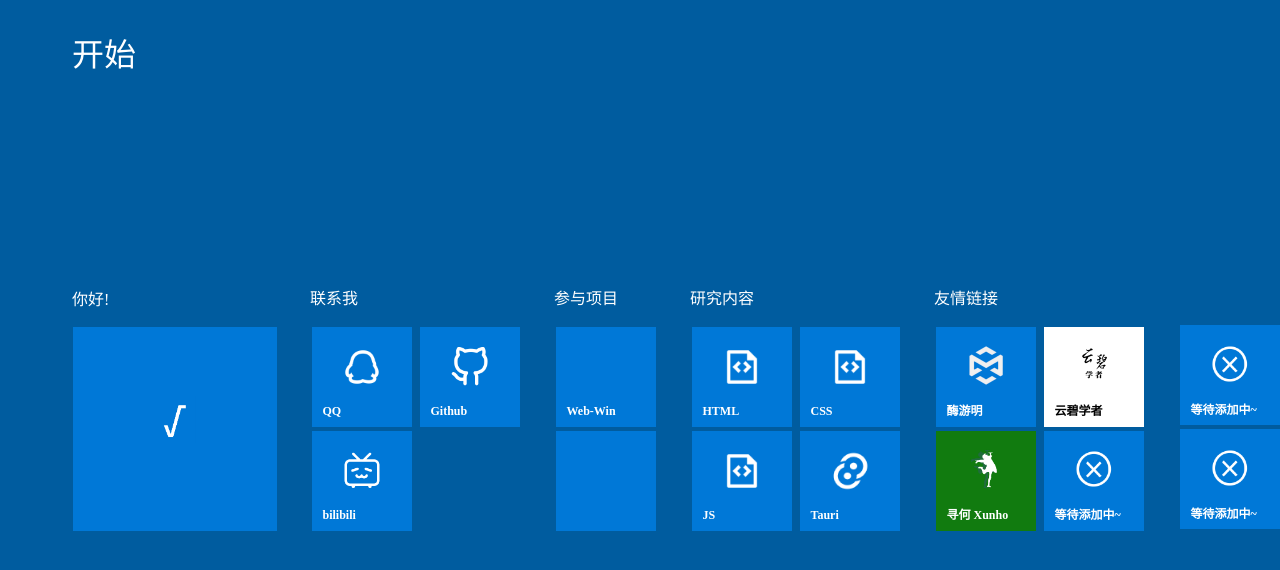
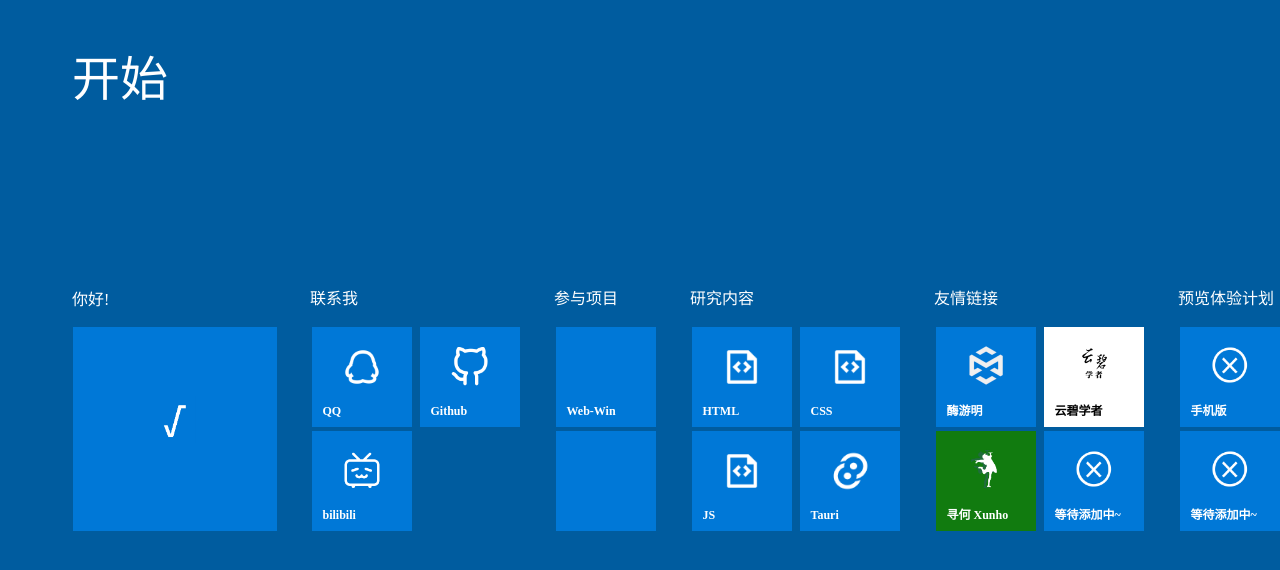
Before and after one commit to HHCL233/Win_hhcl_Home, a plain HTML site: page index.html in a window 1280 px wide. Shown: the top 570 px of the page. Drawn offline with Linux system fonts and the light colour scheme.

Commit message:
feat: 新增手机版入口

```diff
--- a/index.html
+++ b/index.html
@@ -6,7 +6,7 @@
         <script src="WebWin.js" type="module"></script>
     </head>
     <body style="height:  calc(100vh - 0.9rem);">
-        <h1 style="position: fixed;color: #ffffff;font-weight: normal;margin-left: 64px;">开始</h1>
+        <h1 style="position: fixed;color: #ffffff;font-weight: normal;margin-left: 64px;font-size:48px;">开始</h1>
         <div  id="Start" style="display: flex;align-items: center;height:  calc(100vh - 0.9rem);width: 100%;background-color: #005C9F;white-space: nowrap;">
             <div style="display: inline-block;margin-left: 64px;">
                 <p style="color: white;font-size: 16px;">你好!</p>
@@ -42,8 +42,8 @@
                 <win-tile icon="Not_2.png" style="display: inline-block !important;">等待添加中~</win-tile>
             </div>
             <div style="display: inline-block;margin-left: 32px;margin-right: 32px;">
-                <div style="height:53px ;"></div>
-                <win-tile icon="Not_2.png" style="display: inline-block !important;">等待添加中~</win-tile>
+                <p style="color: white;font-size: 16px;">预览体验计划</p>
+                <win-tile icon="Not_2.png" style="display: inline-block !important;">手机版</win-tile>
                 <win-tile icon="Not_2.png" style="display: inline-block !important;">等待添加中~</win-tile>
                 <win-tile icon="Not_2.png" style="display: inline-block !important;">等待添加中~</win-tile>
                 <win-tile icon="Not_2.png" style="display: inline-block !important;">等待添加中~</win-tile>
@@ -59,5 +59,6 @@
                 <div style="width: 32px;display: inline-block;"></div>
             </div>
         </div>
+
     </body>
 </html>
```
